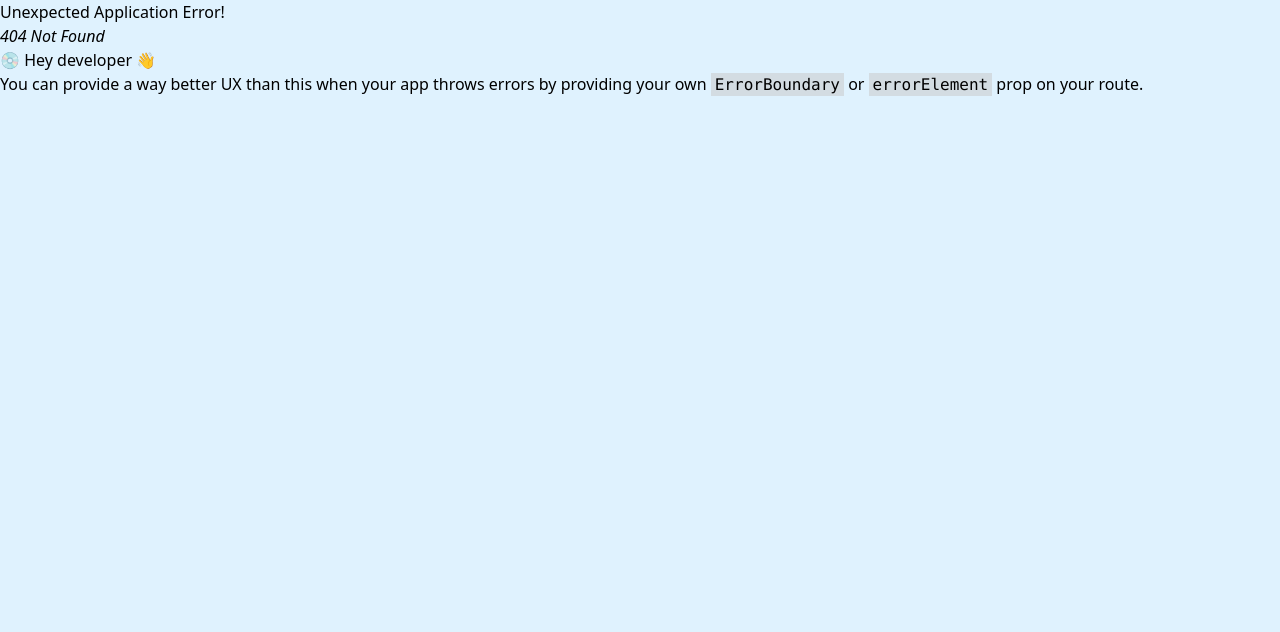
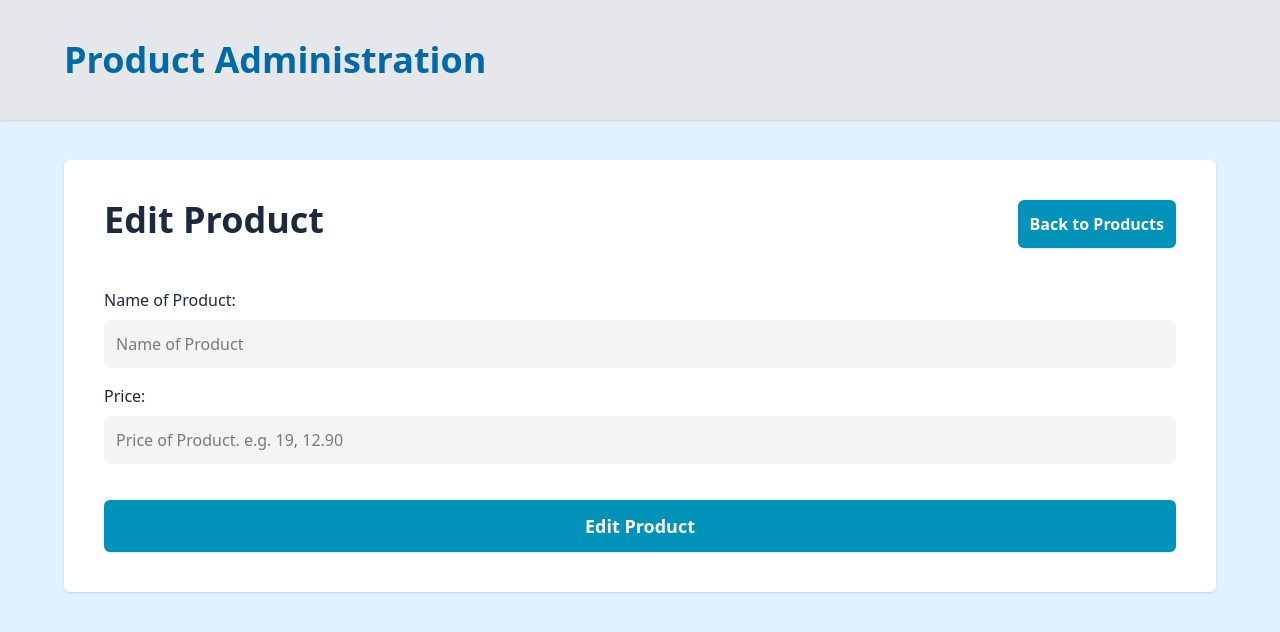
Before and after one commit to wichofly/client-product, a React (Vite) app: page /editProduct/1 in a window 1280 px wide. Before the commit this address had no page. Shown: the top 632 px of the page. Built offline with nearby package versions, Linux system fonts and the light colour scheme.

Commit message:
feat: add edit and delete links in product details and create EditProduct component

```diff
--- a/src/components/ProductDetails.tsx
+++ b/src/components/ProductDetails.tsx
@@ -1,3 +1,4 @@
+import { Link } from 'react-router-dom';
 import type { Product } from '../types';
 import { formatCurrency } from '../utils';
 
@@ -24,7 +25,22 @@ const ProductDetails = ({ product }: ProductDetailsProps) => {
           {isAvailable ? 'Available' : 'Not Available'}
         </span>
       </td>
-      <td className="p-3 text-lg text-gray-800"></td>
+      <td className="p-3 text-lg">
+        <div className="flex gap-2 items-center text-center">
+          <Link
+            to={`editProduct/${product.id}`}
+            className="bg-sky-50 text-sky-700 rounded-md w-full p-2 uppercase font-medium inset-ring inset-ring-sky-600/20"
+          >
+            Edit
+          </Link>
+          <Link
+            to={`deleteProduct/${product.id}`}
+            className="bg-rose-50 text-rose-700 rounded-md w-full p-2 uppercase font-medium inset-ring inset-ring-rose-600/20"
+          >
+            Delete
+          </Link>
+        </div>
+      </td>
     </tr>
   );
 };
--- a/src/router.tsx
+++ b/src/router.tsx
@@ -4,6 +4,7 @@ import Layout from './layout/Layout';
 import { productsLoader } from './loaders/productsLoader';
 import NewProduct from './views/NewProduct';
 import Products from './views/Products';
+import EditProduct from './views/EditProduct';
 
 export const router = createBrowserRouter([
   {
@@ -20,6 +21,10 @@ export const router = createBrowserRouter([
         element: <NewProduct />,
         action: newProductAction,
       },
+      {
+        path: 'editProduct/:id', // ROAD Pattern: Resource-Oriented Architecture Design
+        element: <EditProduct />,
+      },
     ],
   },
 ]);
--- /dev/null
+++ b/src/views/EditProduct.tsx
@@ -0,0 +1,84 @@
+import { useEffect, useState } from 'react';
+import { Form, Link, useActionData } from 'react-router-dom';
+import ErrorMessage from '../components/ErrorMessage';
+
+const EditProduct = () => {
+  const error = useActionData() as string;
+  const [visibleError, setVisibleError] = useState<string | null>(null);
+  const [show, setShow] = useState(false);
+
+  useEffect(() => {
+    if (error) {
+      setVisibleError(error);
+      setShow(true);
+
+      const timeout = setTimeout(() => {
+        setShow(false);
+      }, 4000);
+
+      const remove = setTimeout(() => {
+        setVisibleError(null);
+      }, 5000);
+
+      return () => {
+        clearTimeout(timeout);
+        clearTimeout(remove);
+      };
+    }
+  }, [error]);
+
+  return (
+    <>
+      <div className="flex justify-between">
+        <h2 className="text-4xl text-slate-800 font-semibold">Edit Product</h2>
+        <Link
+          to="/"
+          className="rounded-md bg-cyan-600 p-3 text-white font-semibold shadow hover:bg-cyan-700 transition duration-200"
+        >
+          Back to Products
+        </Link>
+      </div>
+
+      {visibleError && (
+        <ErrorMessage visible={show}>{visibleError}</ErrorMessage>
+      )}
+
+      <Form method="POST" className="mt-10">
+        <div className="mb-4">
+          <label htmlFor="name" className="text-slate-800">
+            Name of Product:
+          </label>
+          <input
+            id="name"
+            type="text"
+            className="mt-2 block w-full p-3 bg-gray-100 rounded-md"
+            placeholder="Name of Product"
+            name="name"
+          />
+        </div>
+        <div className="mb-4">
+          <label htmlFor="price" className="text-slate-800">
+            Price:
+          </label>
+          <input
+            id="price"
+            type="number"
+            step="0.01"
+            min="0"
+            className="mt-2 block w-full p-3 bg-gray-100 rounded-md"
+            placeholder="Price of Product. e.g. 19, 12.90"
+            name="price"
+          />
+        </div>
+
+        <input
+          type="submit"
+          className="mt-5 w-full rounded-md bg-cyan-600 p-3 text-lg text-white font-semibold shadow cursor-pointer hover:bg-cyan-700 transition duration-200"
+          value="Edit Product"
+        />
+      </Form>
+    </>
+  );
+};
+
+export default EditProduct;
```
